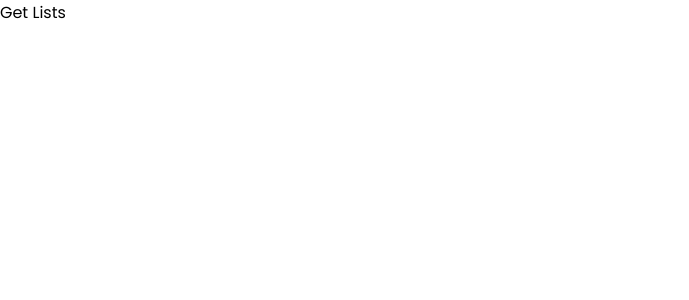
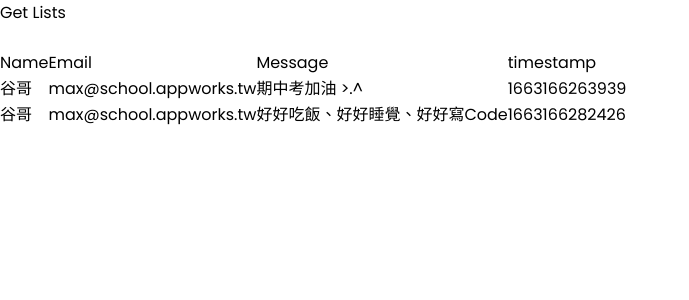
Before and after one commit to himyjan/Front-End-Class-Midterm, a React (Create React App) app: page /messages in a window 1280 px wide. Shown: the top 300 px of the page, without its empty margins (0-689 px from the left). Built offline with nearby package versions, Linux system fonts and the light colour scheme; data requests are answered from the project's data file.

Commit message:
add message page table

```diff
--- a/package.json
+++ b/package.json
@@ -4,6 +4,7 @@
   "private": true,
   "dependencies": {
     "@hookform/resolvers": "^2.9.8",
+    "@tanstack/react-table": "^8.5.13",
     "axios": "^0.27.2",
     "json-server": "^0.17.0",
     "react": "^18.2.0",
--- a/src/pages/Messages.tsx
+++ b/src/pages/Messages.tsx
@@ -1,29 +1,117 @@
 /* eslint-disable jsx-a11y/alt-text */
 import axios from 'axios';
-import { useState } from 'react';
-import Props from '../types/styleComponentsType';
+import { useEffect, useState } from 'react';
+import { Props } from '../types/styleComponentsType';
+import { Record } from '../types/JsonServerDataType';
+import {
+  createColumnHelper,
+  flexRender,
+  getCoreRowModel,
+  useReactTable,
+} from '@tanstack/react-table';
 
+const columnHelper = createColumnHelper<Record>();
+
+const columns = [
+  columnHelper.accessor('name', {
+    header: () => <div>Name</div>,
+  }),
+  columnHelper.accessor('email', {
+    header: () => <div>Email</div>,
+  }),
+  columnHelper.accessor('message', {
+    header: () => <div>Message</div>,
+  }),
+  columnHelper.accessor('timestamp', {
+    header: () => <div>timestamp</div>,
+  }),
+];
 function Messages({ className }: Props) {
-  const [post, setPost] = useState(null);
+  const [data, setData] = useState<Record[]>([]);
 
   const baseURL = 'http://localhost:3004/messages';
 
-  axios.get(`${baseURL}/1`).then((response) => {
-    setPost(response.data);
-    console.log(response.data);
+  function getJsonServerRecord() {
+    axios.get(`${baseURL}`).then((response) => {
+      setData(response.data);
+    });
+  }
+
+  useEffect(() => {
+    getJsonServerRecord();
+  }, []);
+
+  const table = useReactTable({
+    data,
+    columns,
+    getCoreRowModel: getCoreRowModel(),
   });
 
   return (
     <div className={className}>
       <div className="container">
         <div className="title-bar">
-          <div className="btn btn-primary">Get Lists</div>
+          <button className="btn btn-primary" onClick={getJsonServerRecord}>
+            Get Lists
+          </button>
           <div className="" />
         </div>
         <br />
-        {/* {cartItems.map((item, index) => (
 
-        ))} */}
+        <div className="p-2">
+          <table>
+            <thead>
+              {table.getHeaderGroups().map((headerGroup) => (
+                <tr key={headerGroup.id}>
+                  {headerGroup.headers.map((header) => (
+                    <th key={header.id}>
+                      {header.isPlaceholder
+                        ? null
+                        : flexRender(
+                            header.column.columnDef.header,
+                            header.getContext()
+                          )}
+                    </th>
+                  ))}
+                </tr>
+              ))}
+            </thead>
+            <tbody>
+              {table.getRowModel().rows.map((row) => (
+                <tr key={row.id}>
+                  {row.getVisibleCells().map((cell) => (
+                    <td key={cell.id}>
+                      {flexRender(
+                        cell.column.columnDef.cell,
+                        cell.getContext()
+                      )}
+                    </td>
+                  ))}
+                </tr>
+              ))}
+            </tbody>
+            <tfoot>
+              {table.getFooterGroups().map((footerGroup) => (
+                <tr key={footerGroup.id}>
+                  {footerGroup.headers.map((header) => (
+                    <th key={header.id}>
+                      {header.isPlaceholder
+                        ? null
+                        : flexRender(
+                            header.column.columnDef.footer,
+                            header.getContext()
+                          )}
+                    </th>
+                  ))}
+                </tr>
+              ))}
+            </tfoot>
+          </table>
+          <div className="h-4" />
+          {/* <button onClick={() => rerender()} className="border p-2">
+            Rerender
+          </button> */}
+        </div>
       </div>
     </div>
   );
--- a/src/pages/Midterm.tsx
+++ b/src/pages/Midterm.tsx
@@ -1,5 +1,5 @@
 /* eslint-disable jsx-a11y/alt-text */
-import Props from '../types/styleComponentsType';
+import { Props } from '../types/styleComponentsType';
 import axios from 'axios';
 import { useNavigate } from 'react-router-dom';
 import { useForm } from 'react-hook-form';
--- /dev/null
+++ b/src/types/JsonServerDataType.ts
@@ -0,0 +1,7 @@
+export type Record = {
+  name: string;
+  email: string;
+  message: string;
+  timestamp: number;
+  imageUrl?: string;
+};
--- a/src/types/styleComponentsType.ts
+++ b/src/types/styleComponentsType.ts
@@ -1,3 +1,3 @@
-export default interface Props {
+export type Props = {
   className: string;
-}
+};
```
